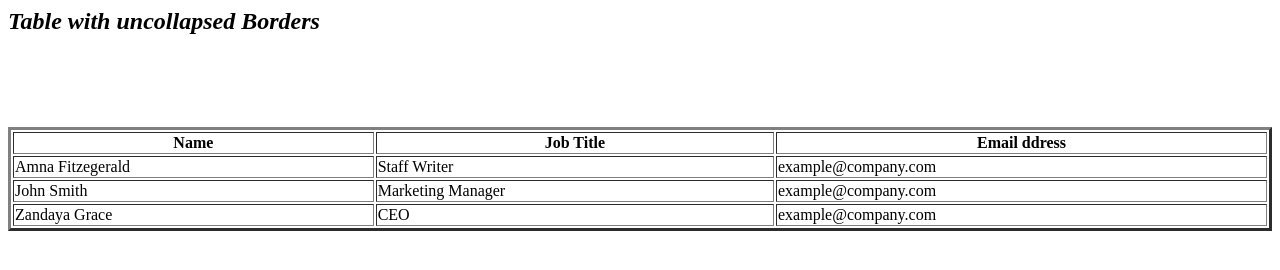
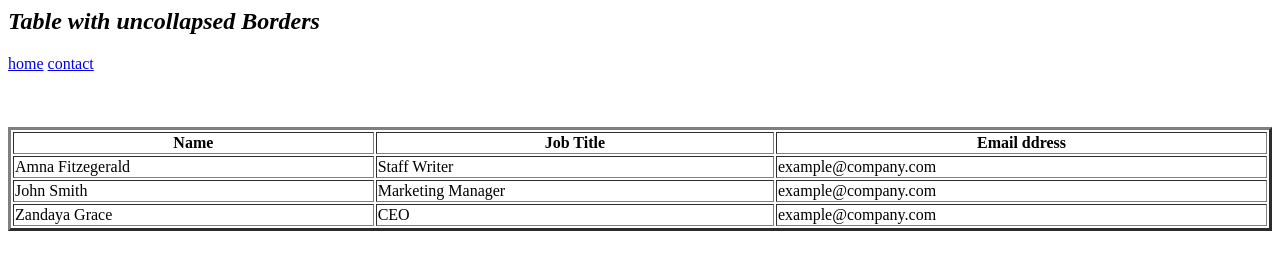
Before and after one commit to alizaibabid654/Tables, a plain HTML site: page contect.html in a window 1280 px wide. Drawn offline with Linux system fonts and the light colour scheme.

Commit message:
Update contect.html

```diff
--- a/contect.html
+++ b/contect.html
@@ -1,7 +1,8 @@
 <meta name='viewport' content='width=device-width, initial-scale=1'/><html>
 <head><h2><i><b>Table with uncollapsed Borders</b></i></h2></head>
 <body>
-
+ <a href="index.html">home</a>
+   <a href="contact.html">contact</a>
 <table border="3" style="width: 100%" text-allign: center;>
 
 <tr>
```
